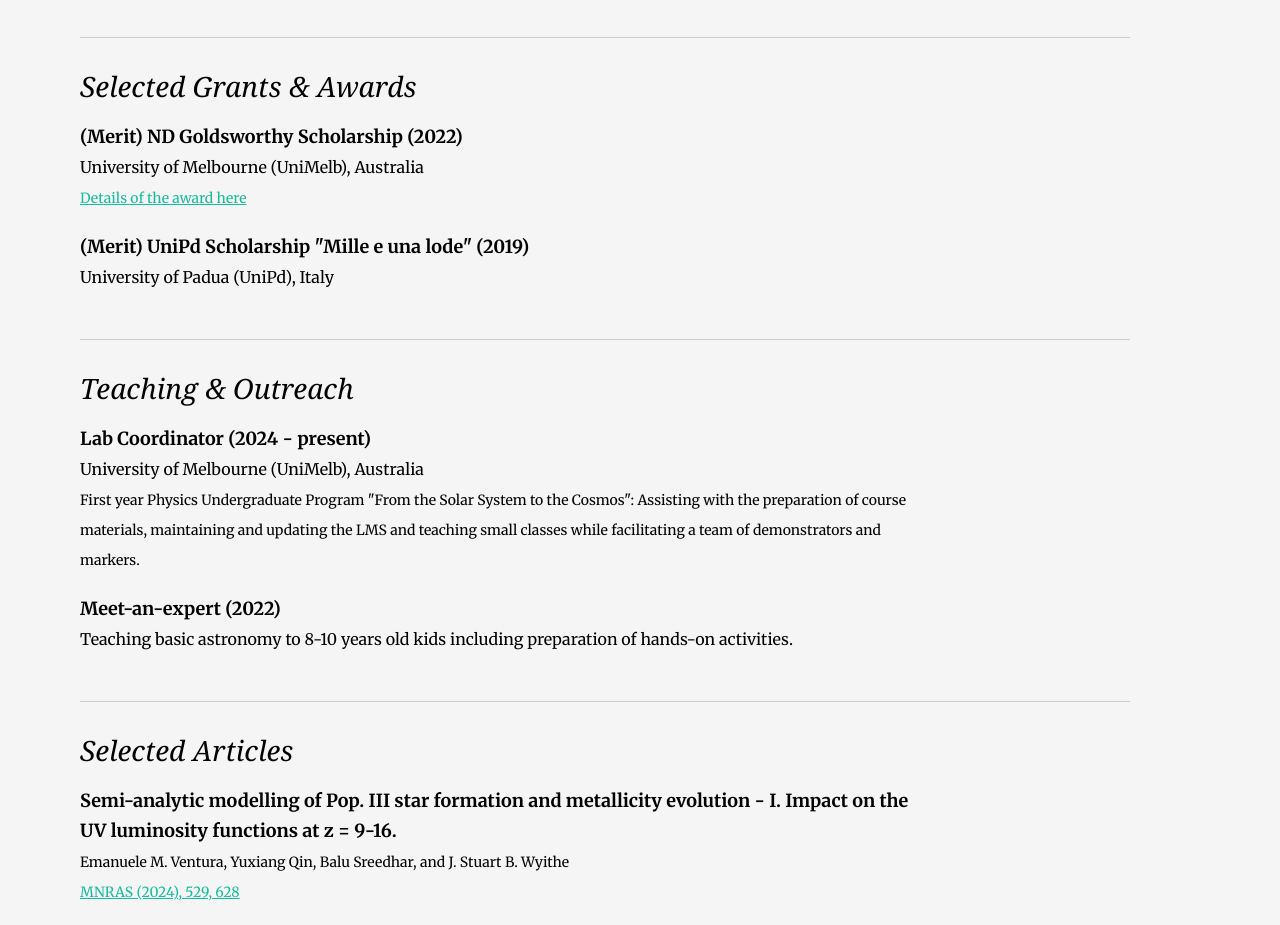
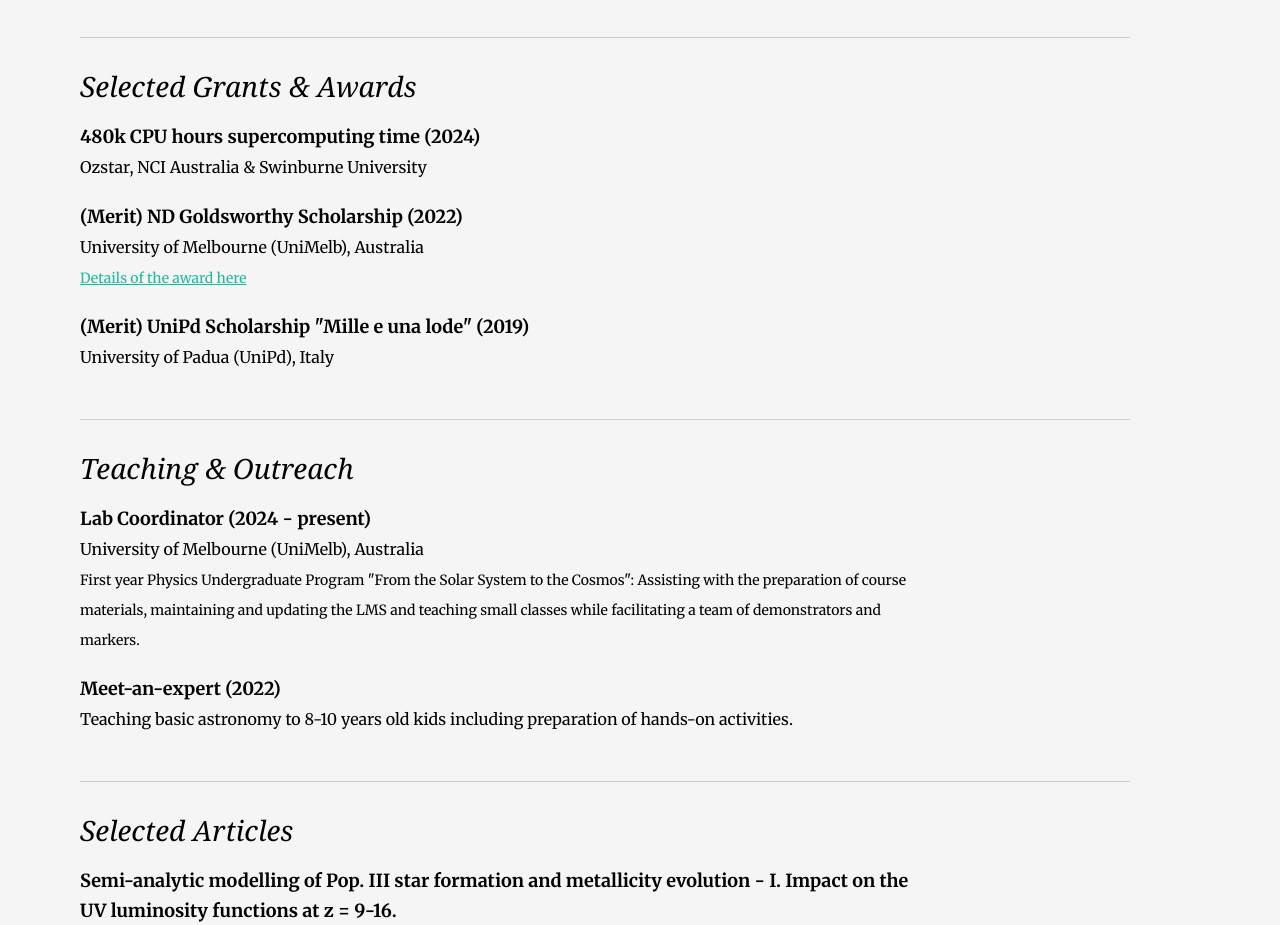
Before and after one commit to EMventura/emventura.github.io, a plain HTML site: page cv.html in a window 1280 px wide. Shown: the part 880-1805 px from the top of the page. Drawn offline with nearby package versions, Linux system fonts and the light colour scheme; a small style sheet from the web is missing.

Commit message:
Update cv.html
Update cv

```diff
--- a/cv.html
+++ b/cv.html
@@ -157,6 +157,14 @@
                                     <div class="yui-u">
                                         <p>
                                             <span style="font-size:18px">
+                                                <b>480k CPU hours supercomputing time (2024) </b>
+                                            </span><br>
+                                            <span style="font-size:16px">
+                                                Ozstar, NCI Australia & Swinburne University
+                                            </span><br>
+                                        </p>
+                                        <p>
+                                            <span style="font-size:18px">
                                                 <b>(Merit) ND Goldsworthy Scholarship (2022)</b>
                                             </span><br>
                                             <span style="font-size:16px">
```
